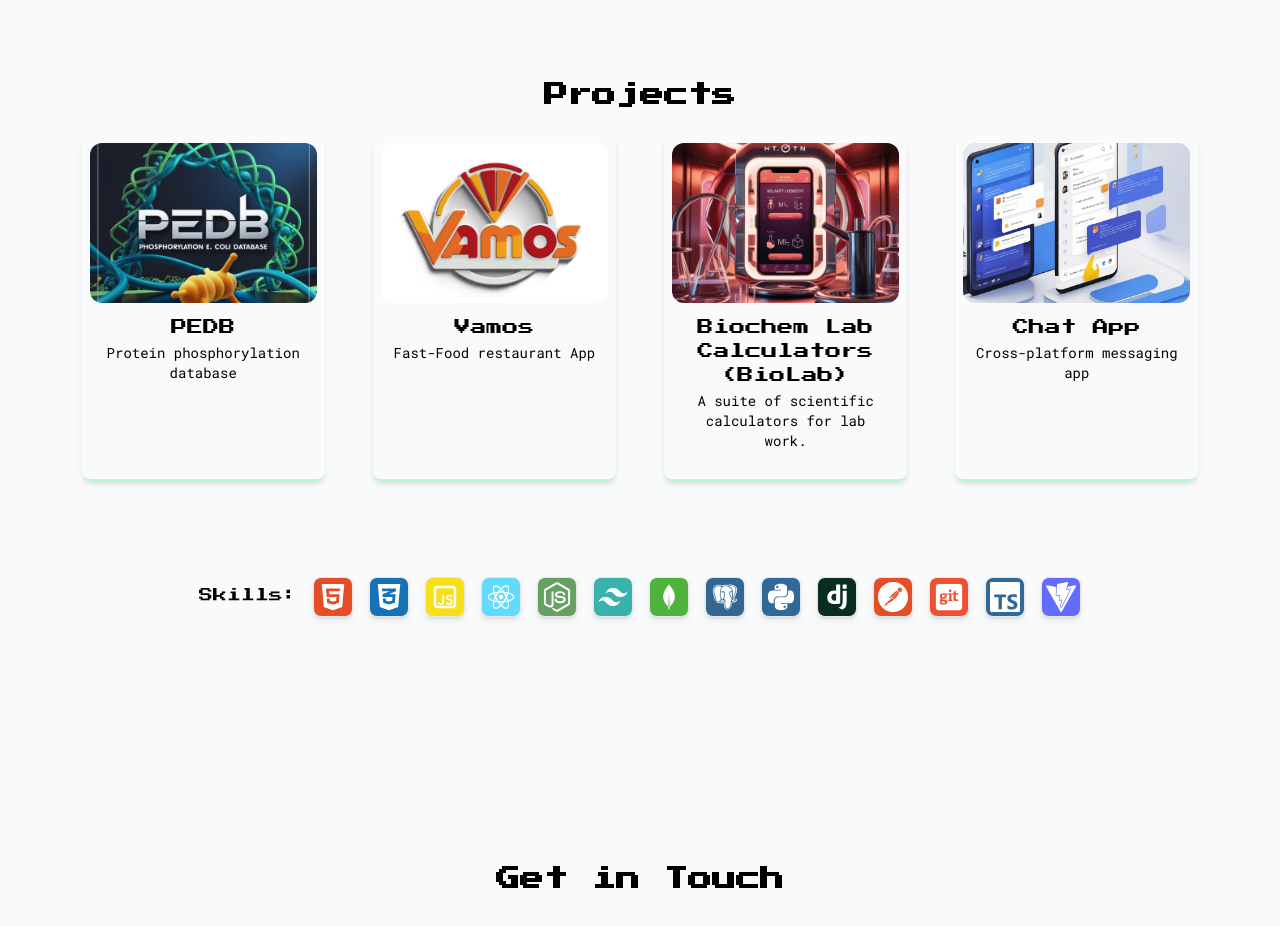
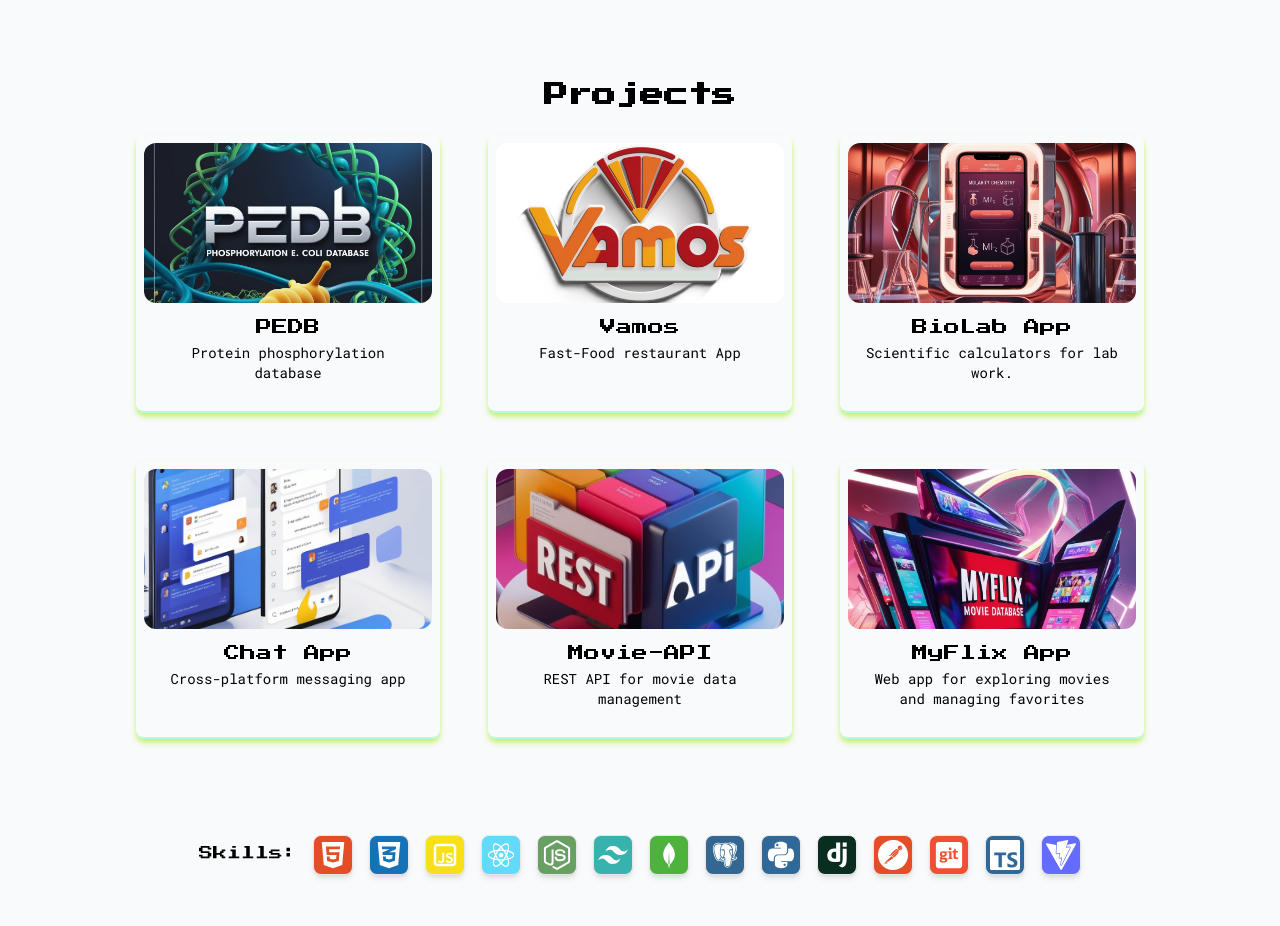
Before and after one commit to torbalansky/portfolio-pako, a React (Vite) app: page / in a window 1280 px wide. Shown: the part 980-1906 px from the top of the page. Built offline with nearby package versions, Linux system fonts and the light colour scheme.

Commit message:
Update work.

```diff
--- a/src/Data/Data.js
+++ b/src/Data/Data.js
@@ -2,6 +2,8 @@
 import PEDB from '../assets/pedb.png';
 import calculators from '../assets/calculators.jpg';
 import chat from '../assets/chat.png';
+import movie from '../assets/movie.jpg';
+import movie_api from '../assets/movie_api.jpg'
 import { RiJavascriptLine } from "react-icons/ri";
 import { FaHtml5, FaCss3Alt, FaNodeJs, FaPython, FaGitSquare  } from "react-icons/fa";
 import { RiReactjsFill, RiTailwindCssFill } from "react-icons/ri";
@@ -49,8 +51,8 @@
   },
   {
     id: 3,
-    title: "Biochem Lab Calculators (BioLab)",
-    info: "A suite of scientific calculators for lab work.",
+    title: "BioLab App",
+    info: "Scientific calculators for lab work.",
     image: calculators,
     description: "BioLab is a toolset for essential biology and chemistry calculations. It includes calculators for molarity, dilutions, percent solutions, molecular weight, Beer-Lambert law, RCF to RPM conversions, PCR master mix, and unit conversions.",
     liveLink: "https://biochem-lab-calculators.vercel.app/",
@@ -68,8 +70,28 @@
     tech: "React Native, JavaScript, Google Firebase",
   },
 
-  // {
-     // id: 5,
+  {
+    id: 5,
+    title: "Movie-API",
+    info: 'REST API for movie data management',
+    image: movie_api,
+    description: "This REST API acts as a communication bridge between myFlix frontend applications and MongoDB. It enables the retrieval of movie data from the database and handles various user actions such as registration, login, accessing movie details, managing favorites, user info editing, and account deletion.",
+    liveLink: "https://movie-api-eqfh.vercel.app/",
+    githubLink: "https://github.com/torbalansky/movie_api",
+    tech: "Node, Express, REST API, MongoDB",
+    },
+  {
+    id: 6,
+      title: "MyFlix App",
+      info: 'Web app for exploring movies and managing favorites',
+      image: movie,
+      description: "MyFlix Angular is a dynamic and user-friendly web application built with Angular, TypeScript, HTML, and SCSS. Utilizing MongoDB, Express.js, and Node.js on the backend, it allows users to explore movie details, such as descriptions, genres, and directors, and create a personalized list of favorites films.",
+      liveLink: "https://myflix-angular-client-torbalansky.netlify.app/welcome",
+      githubLink: "https://github.com/torbalansky/myFlix-Angular-client",
+      tech: "Angular, TypeScript, HTML, CSS",
+    },
+    // {
+     // id: 7,
      // title: "Meet App",
      // info: 'Event scheduling app',
      // image: meet,
@@ -77,24 +99,6 @@
      // liveLink: "https://torbalansky.github.io/meet/",
      // githubLink: "https://github.com/torbalansky/meet",
      // tech: "ReactJS, JavaScript, CSS",
-  // },
-  // {
-  //   id: 6,
-  //   title: "Movie-API",
-  //   image: "",
-  //   description: "This REST API acts as a communication bridge between myFlix frontend applications and MongoDB. It enables the retrieval of movie data from the database and handles various user actions such as registration, login, accessing movie details, managing favorites, user info editing, and account deletion.",
-  //   liveLink: "https://movie-api-eqfh.vercel.app/",
-  //   githubLink: "https://github.com/torbalansky/movie_api",
-  //   tech: "Node, Express, REST API, MongoDB",
-  // },
-  // {
-  //   id: 7,
-  //   title: "Myflix App",
-  //   image: "",
-  //   description: "MyFlix is a client-side movie app created with React, React Bootstrap, Redux, and JavaScript. It allows users to explore a vast collection of movies, find detailed information about each film, and manage their favorites. The app also provides user registration, login, and authentication using JWT tokens, making it a secure and interactive movie platform.",
-  //   liveLink: "https://myflix-torbalansky.netlify.app/login",
-  //   githubLink: "https://github.com/torbalansky/myFlix-client",
-  //   tech: "ReactJS, Redux, CSS",
   // },
 ];
 
--- a/src/components/Work.jsx
+++ b/src/components/Work.jsx
@@ -25,7 +25,7 @@
         {projectsData.map((project) => (
           <div
             key={project.id}
-            className='flex flex-col border-b-2 border-green-200 rounded-lg overflow-hidden shadow-md w-full sm:w-1/2 md:w-1/3 lg:w-1/4 xl:w-1/5 p-2 cursor-pointer transition-all duration-200 ease-in-out hover:scale-110'
+            className='flex flex-col border-b-2 border-green-200 rounded-lg overflow-hidden shadow-md shadow-lime-300 w-full sm:w-1/2 md:w-1/3 lg:w-1/4 xl:w-1/4 p-2 cursor-pointer transition-all duration-200 ease-in-out hover:scale-110'
             onClick={() => openModal(project)}
           >
             <img src={project.image} alt={project.title} className='w-full h-40 object-cover rounded-xl' />
```
Also changed, not shown: src/assets/movie.jpg (added), src/assets/movie_api.jpg (added).
